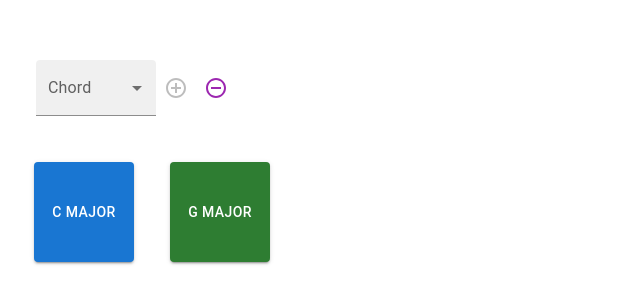
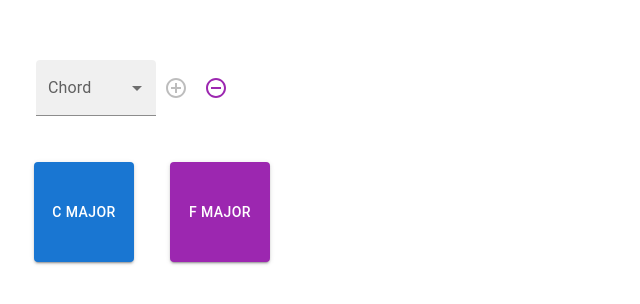
Before and after one commit to koto74/chord-easy, a React (Vite) app: page / in a window 1280 px wide. Shown: the part 244-548 px from the top of the page, without its empty margins (0-640 px from the left). Built offline with nearby package versions, Linux system fonts and the light colour scheme.

Commit message:
feat: button sound

```diff
--- a/src/App.tsx
+++ b/src/App.tsx
@@ -4,6 +4,8 @@ import AddCircleOutlineIcon from '@mui/icons-material/AddCircleOutline';
 import RemoveCircleOutlineIcon from '@mui/icons-material/RemoveCircleOutline';
 import { styled } from '@mui/material/styles';
 import { SelectChangeEvent } from '@mui/material';
+import * as Tone from 'tone';
+import chordData from './data/sound.json'
 
 const getButtonColor = (role: string) => {
   switch(role) {
@@ -17,41 +19,6 @@ const getButtonColor = (role: string) => {
       return 'primary';
   }
 };
-
-const availableChords = [
-  { name: 'C Major', role: 'Tonic' },
-  { name: 'F Major', role: 'Subdominant' },
-  { name: 'G Major', role: 'Dominant' },
-  { name: 'A Minor', role: 'Tonic' },
-  { name: 'D Minor', role: 'Subdominant' },
-  { name: 'E Minor', role: 'Dominant' },
-  { name: 'Bb Major', role: 'Subdominant' },
-  { name: 'C7', role: 'Dominant' },
-  { name: 'F# Minor', role: 'Tonic' },
-  { name: 'B Minor', role: 'Subdominant' },
-  { name: 'E Major', role: 'Dominant' },
-  { name: 'A7', role: 'Dominant' },
-  { name: 'D7', role: 'Dominant' },
-  { name: 'G7', role: 'Dominant' },
-  { name: 'C# Minor', role: 'Tonic' },
-  { name: 'F# Major', role: 'Subdominant' },
-  { name: 'B Major', role: 'Dominant' },
-  { name: 'E7', role: 'Dominant' },
-  { name: 'A Major', role: 'Subdominant' },
-  { name: 'D Major', role: 'Tonic' },
-  { name: 'G Minor', role: 'Subdominant' },
-  { name: 'C Minor', role: 'Tonic' },
-  { name: 'F Minor', role: 'Subdominant' },
-  { name: 'Bb7', role: 'Dominant' },
-  { name: 'Eb Major', role: 'Subdominant' },
-  { name: 'Ab Major', role: 'Tonic' },
-  { name: 'Db Major', role: 'Subdominant' },
-  { name: 'Gb Major', role: 'Dominant' },
-  { name: 'B7', role: 'Dominant' },
-  { name: 'E Minor', role: 'Tonic' },
-  { name: 'A Minor', role: 'Subdominant' },
-  { name: 'D Minor', role: 'Dominant' },
-];
 
 type ChordButtonProps = {
   role: string;
@@ -67,28 +34,33 @@ const ChordButton = styled(Button)<ChordButtonProps>(({ theme, role }) => ({
   },
 }));
 
+const synth = new Tone.PolySynth().toDestination();
+
 const ChordSampler = () => {
-  const [chords, setChords] = useState([{ name: 'C Major', role: 'Tonic' }, { name: 'G Major', role: 'Dominant' }]);
+  const [chords, setChords] = useState(chordData.availableChords.slice(0, 2)); // 初期状態の設定
   const [selectedChord, setSelectedChord] = useState('');
 
-  const playChord = (chord: string) => {
-    console.log(`Playing ${chord}`);
-    // 実際の和音を鳴らすロジックをここに追加
+  const playChord = (chordName: string) => {
+    const chordNotes = chordData.chords.find(chord => chord.name === chordName)?.chords;
+    if (chordNotes) {
+      console.log(`Playing ${chordName}`);
+      synth.triggerAttackRelease(chordNotes, '4n');
+    }
   };
 
   const handleChordChange = (event: SelectChangeEvent<string>) => {
-    setSelectedChord(event.target.value as string);
+    setSelectedChord(event.target.value);
   };
 
   const addChord = () => {
-    const chordToAdd = availableChords.find(chord => chord.name === selectedChord);
+    const chordToAdd = chordData.availableChords.find(chord => chord.name === selectedChord);
     if (chordToAdd && !chords.some(chord => chord.name === chordToAdd.name)) {
       setChords([...chords, chordToAdd]);
       setSelectedChord('');
     }
   };
 
-  const filteredAvailableChords = availableChords.filter(chord => !chords.some(c => c.name === chord.name));
+  const filteredAvailableChords = chordData.availableChords.filter(chord => !chords.some(c => c.name === chord.name));
 
   return (
     <div style={{ width: '100%', textAlign: 'center' }}>
@@ -102,7 +74,7 @@ const ChordSampler = () => {
           >
             {filteredAvailableChords.map((chord, index) => (
               <MenuItem key={index} value={chord.name}>
-                {chord.name}
+                {chord.name.replace(/_/g, ' ')}
               </MenuItem>
             ))}
           </Select>
@@ -121,7 +93,7 @@ const ChordSampler = () => {
               variant="contained"
               role={chord.role}
               onClick={() => playChord(chord.name)}>
-              {chord.name}
+              {chord.name.replace(/_/g, ' ')}
             </ChordButton>
           </Grid>
         ))}
--- /dev/null
+++ b/src/data/sound.json
@@ -0,0 +1,64 @@
+{
+  "chords": [
+    { "name": "c_major", "chords": ["C4", "E4", "G4"] },
+    { "name": "f_major", "chords": ["F4", "A4", "C5"] },
+    { "name": "g_major", "chords": ["G4", "B4", "D5"] },
+    { "name": "a_minor", "chords": ["A4", "C5", "E5"] },
+    { "name": "d_minor", "chords": ["D4", "F4", "A4"] },
+    { "name": "e_minor", "chords": ["E4", "G4", "B4"] },
+    { "name": "bb_major", "chords": ["Bb4", "D5", "F5"] },
+    { "name": "c7", "chords": ["C4", "E4", "G4", "Bb4"] },
+    { "name": "f#_minor", "chords": ["F#4", "A4", "C#5"] },
+    { "name": "b_minor", "chords": ["B4", "D5", "F#5"] },
+    { "name": "e_major", "chords": ["E4", "G#4", "B4"] },
+    { "name": "a7", "chords": ["A4", "C#5", "E5", "G5"] },
+    { "name": "d7", "chords": ["D4", "F#4", "A4", "C5"] },
+    { "name": "g7", "chords": ["G4", "B4", "D5", "F5"] },
+    { "name": "c#_minor", "chords": ["C#4", "E4", "G#4"] },
+    { "name": "f#_major", "chords": ["F#4", "A#4", "C#5"] },
+    { "name": "b_major", "chords": ["B4", "D#5", "F#5"] },
+    { "name": "e7", "chords": ["E4", "G#4", "B4", "D5"] },
+    { "name": "a_major", "chords": ["A4", "C#5", "E5"] },
+    { "name": "d_major", "chords": ["D4", "F#4", "A4"] },
+    { "name": "g_minor", "chords": ["G4", "Bb4", "D5"] },
+    { "name": "c_minor", "chords": ["C4", "Eb4", "G4"] },
+    { "name": "f_minor", "chords": ["F4", "Ab4", "C5"] },
+    { "name": "bb7", "chords": ["Bb4", "D5", "F5", "Ab5"] },
+    { "name": "eb_major", "chords": ["Eb4", "G4", "Bb4"] },
+    { "name": "ab_major", "chords": ["Ab4", "C5", "Eb5"] },
+    { "name": "db_major", "chords": ["Db4", "F4", "Ab4"] },
+    { "name": "gb_major", "chords": ["Gb4", "Bb4", "Db5"] },
+    { "name": "b7", "chords": ["B4", "D#5", "F#5", "A5"] }
+  ],
+  "availableChords": [
+    {"name": "c_major", "role": "Tonic"},
+    {"name": "f_major", "role": "Subdominant"},
+    {"name": "g_major", "role": "Dominant"},
+    {"name": "a_minor", "role": "Tonic"},
+    {"name": "d_minor", "role": "Subdominant"},
+    {"name": "e_minor", "role": "Dominant"},
+    {"name": "bb_major", "role": "Subdominant"},
+    {"name": "c7", "role": "Dominant"},
+    {"name": "f#_minor", "role": "Tonic"},
+    {"name": "b_minor", "role": "Subdominant"},
+    {"name": "e_major", "role": "Dominant"},
+    {"name": "a7", "role": "Dominant"},
+    {"name": "d7", "role": "Dominant"},
+    {"name": "g7", "role": "Dominant"},
+    {"name": "c#_minor", "role": "Tonic"},
+    {"name": "f#_major", "role": "Subdominant"},
+    {"name": "b_major", "role": "Dominant"},
+    {"name": "e7", "role": "Dominant"},
+    {"name": "a_major", "role": "Subdominant"},
+    {"name": "d_major", "role": "Tonic"},
+    {"name": "g_minor", "role": "Subdominant"},
+    {"name": "c_minor", "role": "Tonic"},
+    {"name": "f_minor", "role": "Subdominant"},
+    {"name": "bb7", "role": "Dominant"},
+    {"name": "eb_major", "role": "Subdominant"},
+    {"name": "ab_major", "role": "Tonic"},
+    {"name": "db_major", "role": "Subdominant"},
+    {"name": "gb_major", "role": "Dominant"},
+    {"name": "b7", "role": "Dominant"}
+  ]
+}
```
